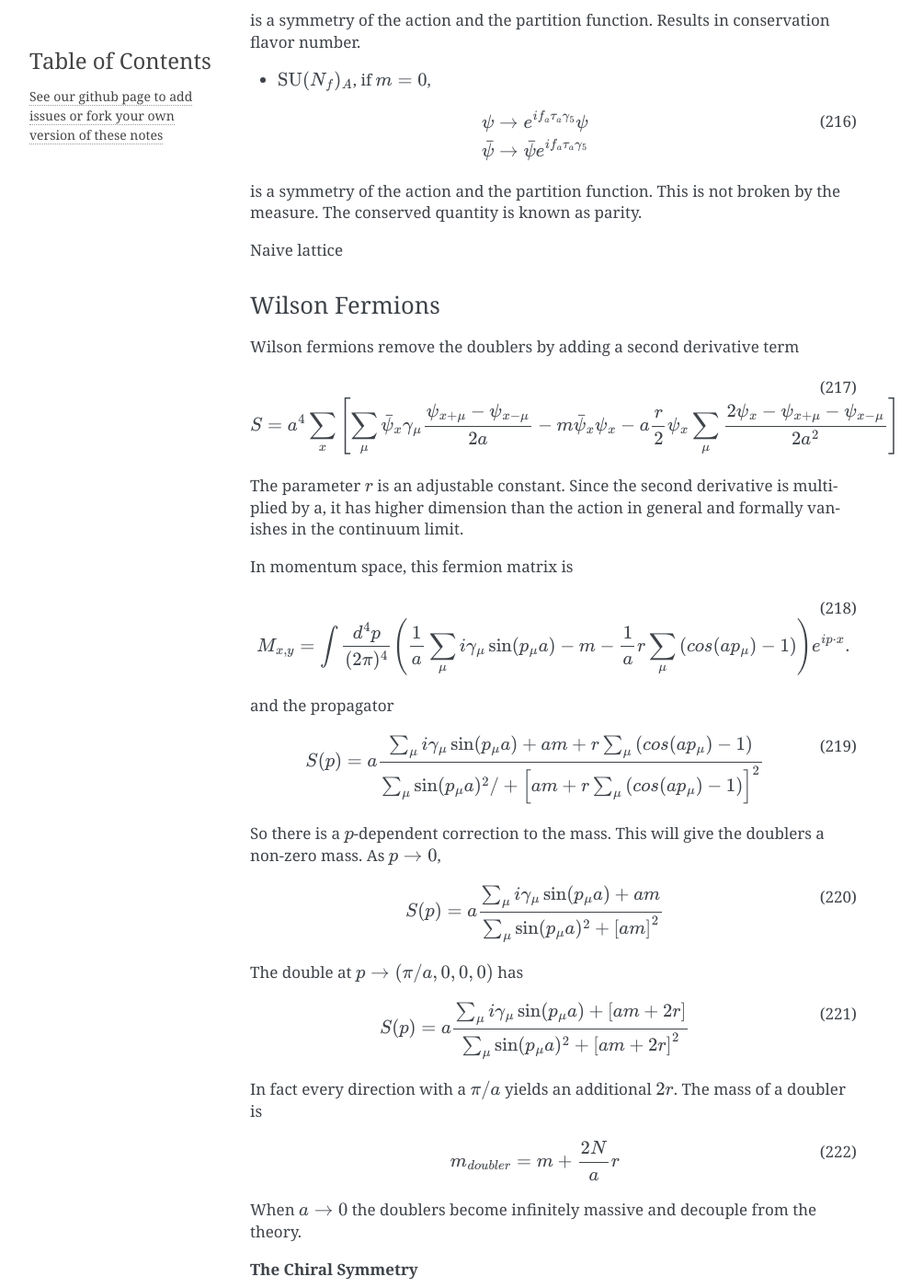
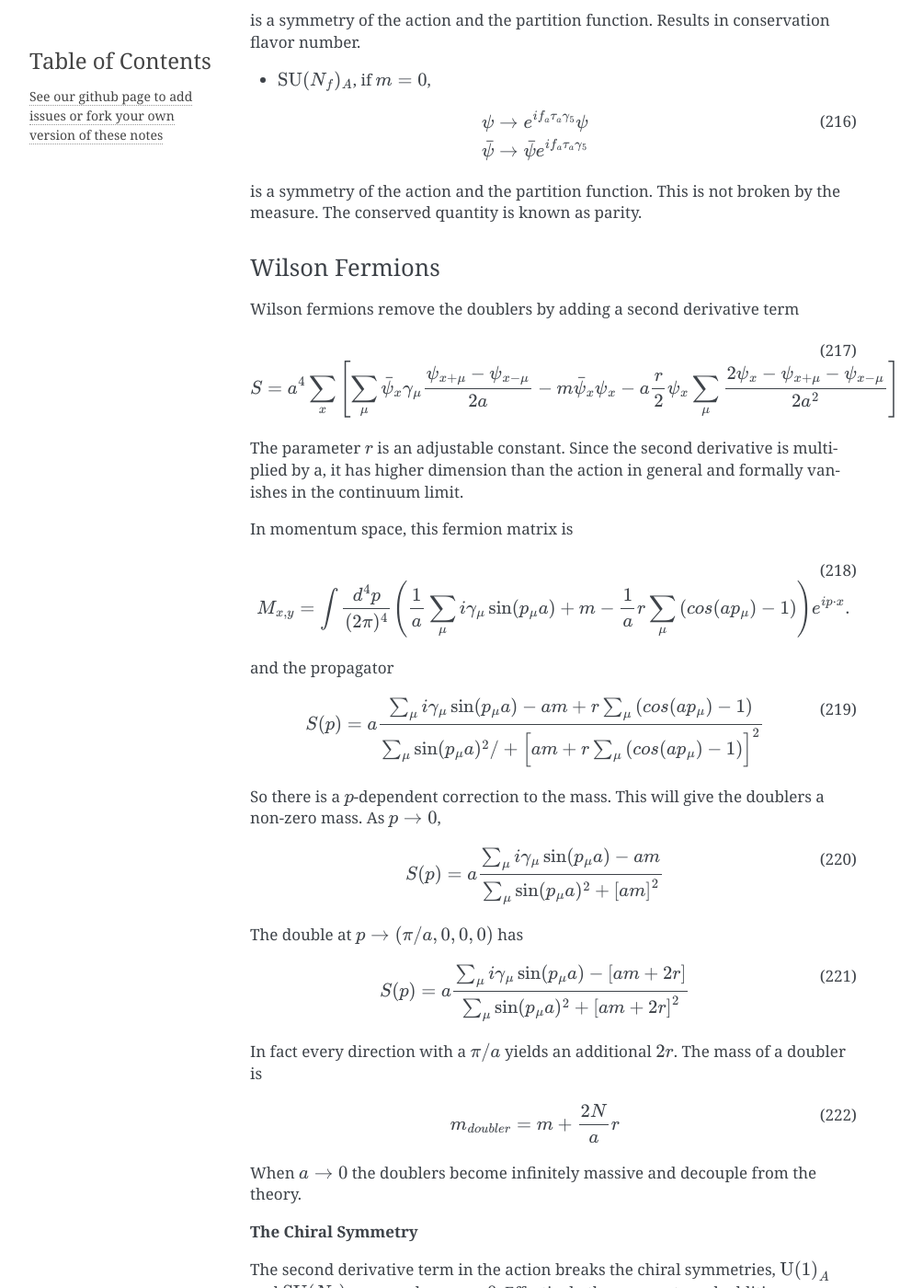
Before and after one commit to rantahar/Lattice-Field-Theory, a Sphinx documentation site: the page built from source/index.rst, in a window 1280 px wide and 1400 px high, scrolled down 51796 px. Shown: the whole window at 92% size, without its empty margins (148-1152 px from the left). Built offline with Sphinx 7.4.7, drawn with Linux system fonts in a browser that asks for light colours; pages that are not in the unit, such as notebooks, are missing from menus; some of the changed text lies outside the part shown.

Commit message:
Change the sign of the fermion mass term - relevant to Wilson fermions

```diff
--- a/source/index.rst
+++ b/source/index.rst
@@ -2304,7 +2304,7 @@ First let's just see what happens when we try to do this the most
 straightforward way. The action of a free fermion field is
 
 .. math::
-   S = \int dx \sum_\mu \bar\psi(x) \gamma_\mu \partial_\mu \psi(x) - m\bar\psi(x)\psi(x)
+   S = \int dx \sum_\mu \bar\psi(x) \gamma_\mu \partial_\mu \psi(x) + m\bar\psi(x)\psi(x)
    :label:
 
 The fields :math:`\psi` and :math:`\bar\psi` consist of Grassmann numbers.
@@ -2456,20 +2456,20 @@ By filling in the squares and performing a change of integration variable, we fi
 where the fermion matrix :math:`M` is
 
 .. math::
-   M_{x,y} = \sum_\mu\gamma_\mu \frac{ \delta_{y,x+\mu} - \delta_{y,x-\mu} }{2a} - m
+   M_{x,y} = \sum_\mu\gamma_\mu \frac{ \delta_{y,x+\mu} - \delta_{y,x-\mu} }{2a} + m
    :label:
 and
 
 .. math::
-   M^{-1}_{x,y} &= \frac{1}{ \sum_\mu\gamma_\mu ( \delta_{y,x+\mu} - \delta_{y,x-\mu} )/2a - m } \\
-   &= \int \frac{d^4p}{(2\pi)^4} \frac{1}{ \sum_\mu i\gamma_\mu \sin(p_\mu a)/a - m } e^{ip\cdot x}\\
-   &= \int \frac{d^4p}{(2\pi)^4} \frac{\sum_\mu i\gamma_\mu \sin(p_\mu a)/a + m}{ -\sum_\mu \sin(p_\mu a)^2/a^2 + m^2 } e^{ip\cdot x}.
+   M^{-1}_{x,y} &= \frac{1}{ \sum_\mu\gamma_\mu ( \delta_{y,x+\mu} - \delta_{y,x-\mu} )/2a + m } \\
+   &= \int \frac{d^4p}{(2\pi)^4} \frac{1}{ \sum_\mu i\gamma_\mu \sin(p_\mu a)/a + m } e^{ip\cdot x}\\
+   &= \int \frac{d^4p}{(2\pi)^4} \frac{-\sum_\mu i\gamma_\mu \sin(p_\mu a)/a + m}{ \sum_\mu \sin(p_\mu a)^2/a^2 + m^2 } e^{ip\cdot x}.
    :label:
 
 From here we can read the momentum space propagator,
 
 .. math::
-   S(p) = a \frac{\sum_\mu i\gamma_\mu \sin(p_\mu a) + am}{ \sum_\mu \sin(p_\mu a)^2 + a^2m^2 }
+   S(p) = -a \frac{\sum_\mu i\gamma_\mu \sin(p_\mu a) - am}{ \sum_\mu \sin(p_\mu a)^2 + a^2m^2 }
    :label:
 
 It clearly approaches the continuum propagator as :math:`a\to0`. The lattice momentum is
@@ -2591,7 +2591,6 @@ is a symmetry of the action and the partition function. Results in conservation
 is a symmetry of the action and the partition function. This is not broken by the measure.
 The conserved quantity is known as parity.
 
-Naive lattice
 
 
 
@@ -2611,13 +2610,13 @@ it has higher dimension than the action in general and formally vanishes in the
 In momentum space, this fermion matrix is
 
 .. math::
-   M_{x,y} = \int \frac{d^4p}{(2\pi)^4} \left (\frac 1a \sum_\mu i\gamma_\mu \sin(p_\mu a) - m
+   M_{x,y} = \int \frac{d^4p}{(2\pi)^4} \left (\frac 1a \sum_\mu i\gamma_\mu \sin(p_\mu a) + m
     - \frac 1a r \sum_\mu \left( cos(ap_\mu) -1 \right) \right ) e^{ip\cdot x}.
    :label:
 and the propagator
 
 .. math::
-   S(p) = a\frac{\sum_\mu i\gamma_\mu \sin(p_\mu a) + am + r \sum_\mu \left( cos(ap_\mu) -1 \right)}{ \sum_\mu \sin(p_\mu a)^2/ + \left [ am + r \sum_\mu \left( cos(ap_\mu) -1 \right)\right ]^2 }
+   S(p) = a\frac{\sum_\mu i\gamma_\mu \sin(p_\mu a) - am + r \sum_\mu \left( cos(ap_\mu) -1 \right)}{ \sum_\mu \sin(p_\mu a)^2/ + \left [ am + r \sum_\mu \left( cos(ap_\mu) -1 \right)\right ]^2 }
    :label:
 
 So there is a :math:`p`-dependent correction to the mass. This will give the doublers a non-zero
@@ -2625,12 +2624,12 @@ mass.
 As :math:`p \to 0`,
 
 .. math::
-   S(p) = a\frac{\sum_\mu i\gamma_\mu \sin(p_\mu a) + am }{ \sum_\mu \sin(p_\mu a)^2 + \left [ am \right ]^2 }
+   S(p) = a\frac{\sum_\mu i\gamma_\mu \sin(p_\mu a) - am }{ \sum_\mu \sin(p_\mu a)^2 + \left [ am \right ]^2 }
    :label:
 The double at :math:`p \to (\pi/a,0,0,0)` has
 
 .. math::
-   S(p) = a\frac{\sum_\mu i\gamma_\mu \sin(p_\mu a) + \left[am + 2r \right] }{ \sum_\mu \sin(p_\mu a)^2 + \left [ am + 2r \right ]^2 }
+   S(p) = a\frac{\sum_\mu i\gamma_\mu \sin(p_\mu a) - \left[am + 2r \right] }{ \sum_\mu \sin(p_\mu a)^2 + \left [ am + 2r \right ]^2 }
    :label:
 
 In fact every direction with a :math:`\pi/a` yields an additional :math:`2r`. The mass of a doubler
```
Also changed, not shown: other parts of source/index.rst (+2 -2 lines).
